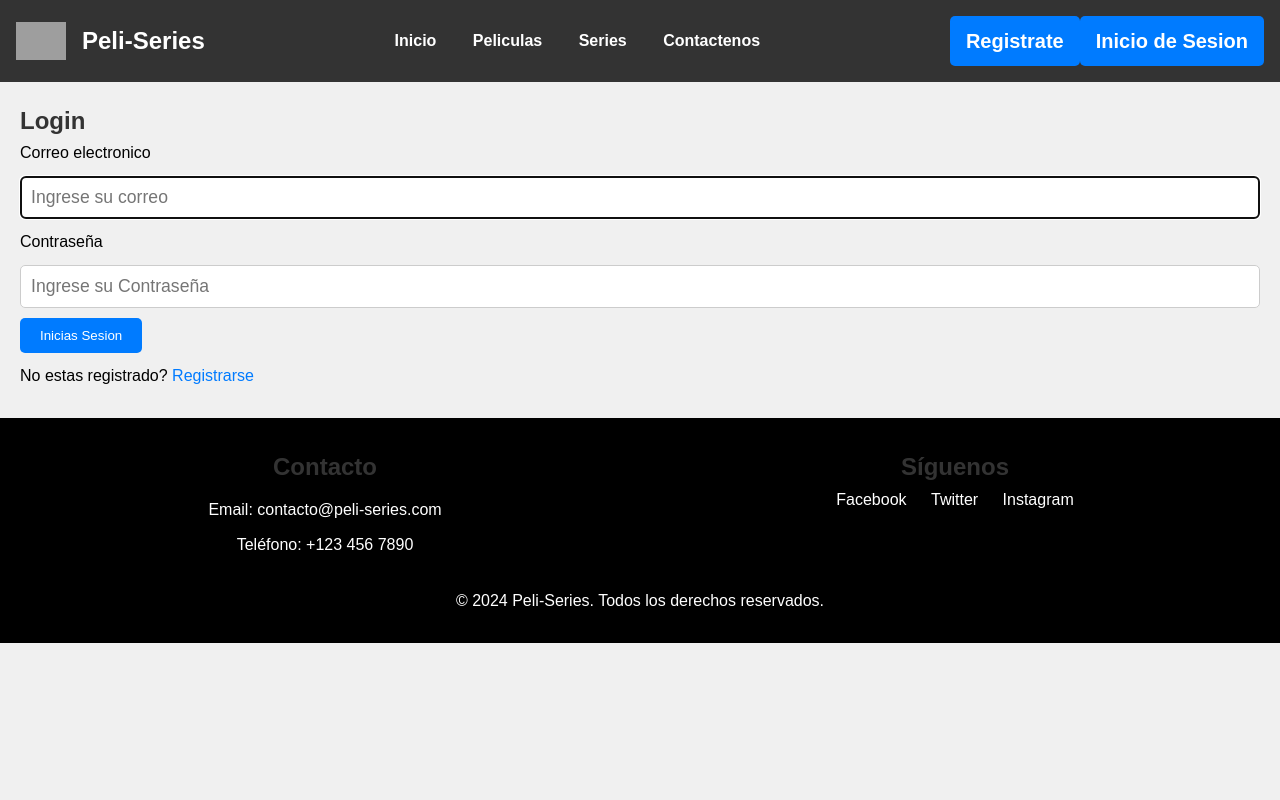
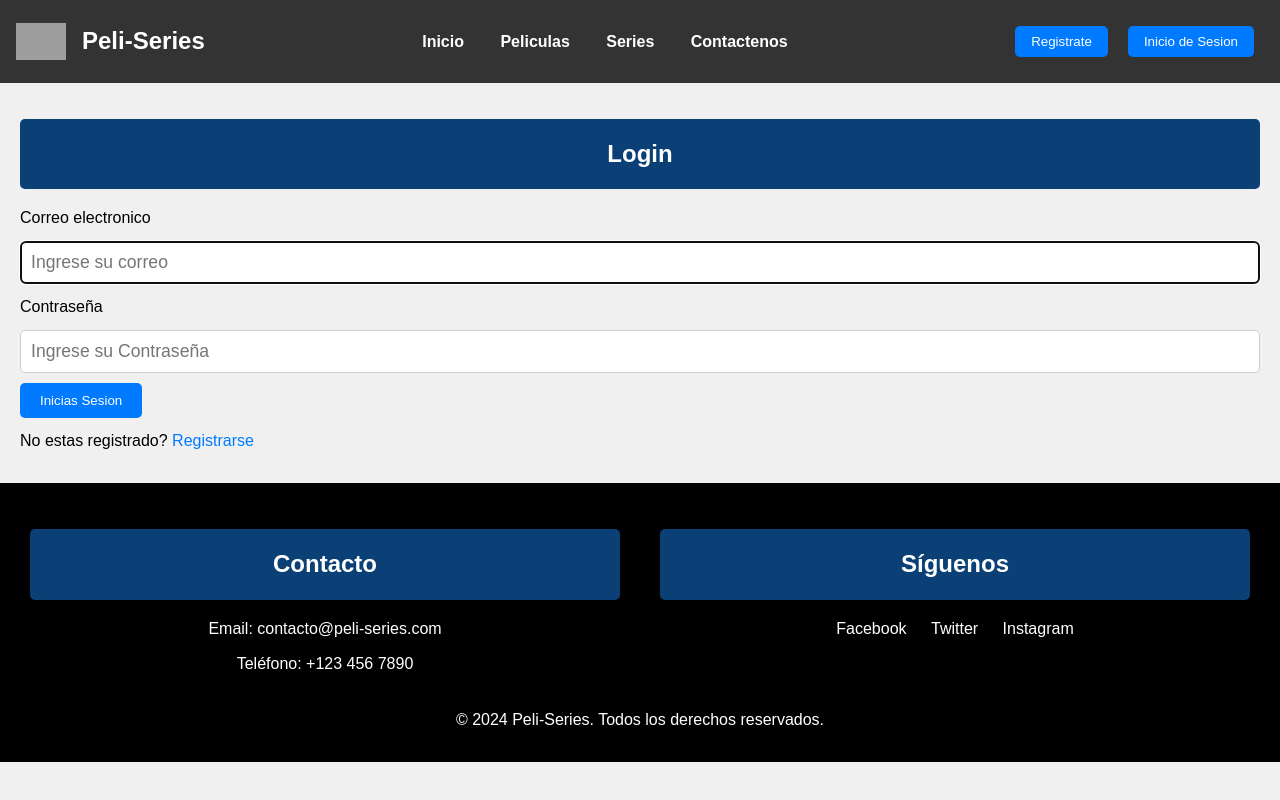
Before and after one commit to KeinniekGit/Frontend_Peliculas, a plain HTML site: page logueo.html in a window 1280 px wide. Drawn offline with Linux system fonts and the light colour scheme; grey boxes are pictures that could not be loaded.

Commit message:
2do commit

```diff
--- a/bbdd.css
+++ b/bbdd.css
@@ -71,7 +71,7 @@ button:hover {
     background-color: #0056b3;
 }
 
-#formulario-btn {
+#formulario-btn{
     margin: 10px;
 }
 
@@ -81,8 +81,14 @@ main {
 }
 
 h2 {
+    margin: 1rem 0;
+    padding: 1rem;
+    font-size: 1.5rem;
+    font-weight: bold;
+    text-align: center;
+    background-color: #0a4076;
+    border-radius: 5px;
     color: white;
-    text-align: center;
 }
 
 #form-table {
@@ -123,7 +129,7 @@ h2 {
     background-color: #218838;
 }
 
-.btn.btn-danger {
+.btn-danger {
     background-color: red;
     color: #fff;
     border: none;
@@ -132,7 +138,7 @@ h2 {
     border-radius: 20px;
 }
 
-.btn.btn-danger:hover {
+.btn-danger:hover {
     background-color: #c82333;
 }
 
--- a/estilos.css
+++ b/estilos.css
@@ -73,6 +73,7 @@ button:hover {
     font-size: 20px;
     font-weight: bold;
 }
+
 main {
     padding: 2rem;
     max-width: 1200px;
--- a/log.css
+++ b/log.css
@@ -68,16 +68,21 @@ button:hover {
     background-color: #0056b3;
 }
 #formulario-btn{
-    height: 50px;
-    font-size: 20px;
-    font-weight: bold;
+    margin: 10px;
 }
 main {
     padding: 20px;
 }
 
 h2 {
-    color: #333;
+    margin: 1rem 0;
+    padding: 1rem;
+    font-size: 1.5rem;
+    font-weight: bold;
+    text-align: center;
+    background-color: #0a4076;
+    border-radius: 5px;
+    color: white;
 }
 
 .form-control {
```
Also changed, not shown: bbdd.html (+1 -2 lines), form.html (+4 -1 lines), usuarios.js (+6 -2 lines).
